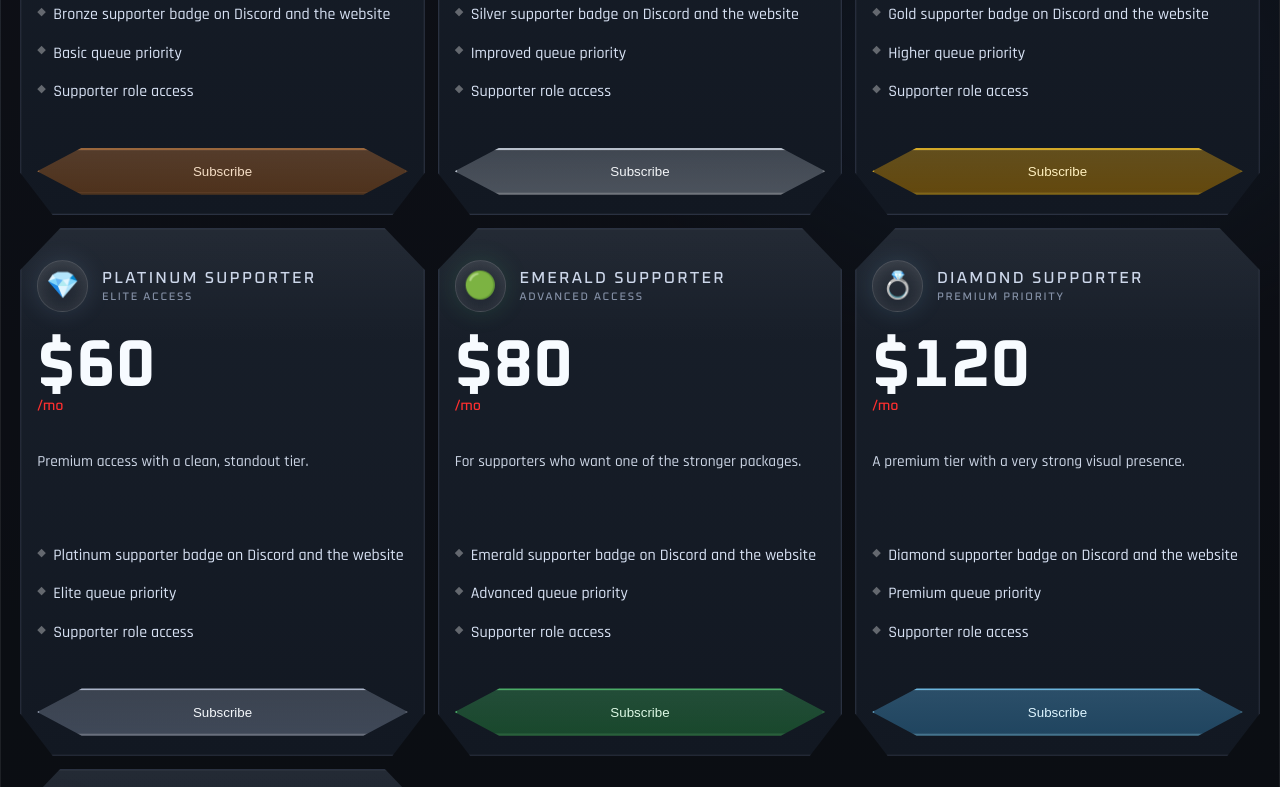
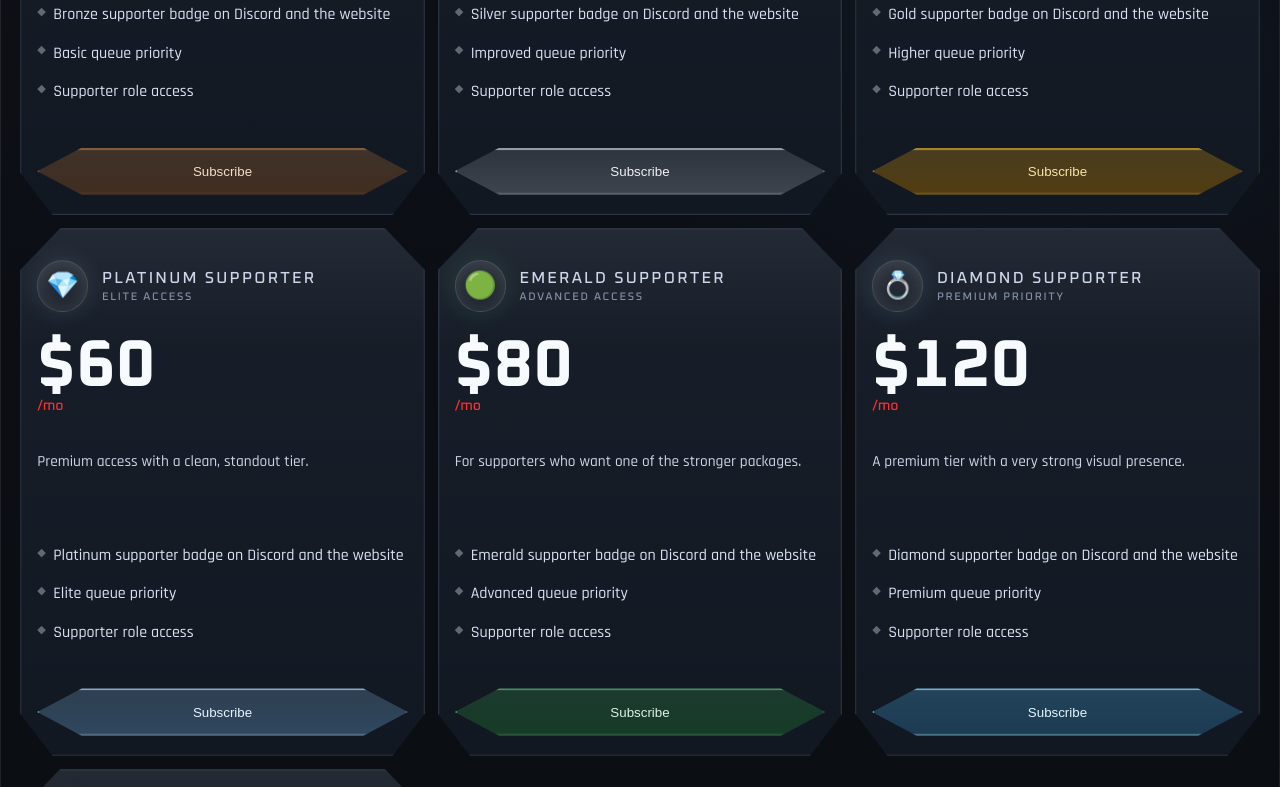
Before and after one commit to nicknubbz1/Bloodline-RP-Website, a plain HTML site: page store.html in a window 1280 px wide. Shown: the part 943-1730 px from the top of the page. Drawn offline with Linux system fonts and the light colour scheme; no server answers.

Commit message:
Soften supporter button tones

```diff
--- a/docs/style.css
+++ b/docs/style.css
@@ -513,52 +513,52 @@ main.page-shell {
 }
 
 .tier-bronze .store-subscribe-btn {
-  border-color: rgba(162, 109, 65, 0.9);
-  background: linear-gradient(180deg, rgba(133, 86, 49, 0.58), rgba(92, 56, 27, 0.82));
-  color: #f4ddc5;
-  box-shadow: inset 0 0 0 1px rgba(255, 205, 160, 0.06);
+  border-color: rgba(159, 112, 73, 0.7);
+  background: linear-gradient(180deg, rgba(119, 81, 50, 0.45), rgba(82, 54, 31, 0.72));
+  color: #f2ddc8;
+  box-shadow: inset 0 0 0 1px rgba(255, 205, 160, 0.04);
 }
 
 .tier-silver .store-subscribe-btn {
-  border-color: rgba(193, 201, 213, 0.92);
-  background: linear-gradient(180deg, rgba(139, 147, 158, 0.38), rgba(92, 99, 109, 0.78));
-  color: #f2f4f7;
-  box-shadow: inset 0 0 0 1px rgba(255, 255, 255, 0.06);
+  border-color: rgba(189, 197, 208, 0.68);
+  background: linear-gradient(180deg, rgba(116, 125, 135, 0.28), rgba(79, 87, 95, 0.7));
+  color: #eef1f5;
+  box-shadow: inset 0 0 0 1px rgba(255, 255, 255, 0.04);
 }
 
 .tier-gold .store-subscribe-btn {
-  border-color: rgba(214, 170, 41, 0.98);
-  background: linear-gradient(180deg, rgba(178, 132, 24, 0.5), rgba(115, 82, 10, 0.84));
-  color: #fff0bf;
-  box-shadow: inset 0 0 0 1px rgba(255, 226, 144, 0.08);
+  border-color: rgba(204, 160, 46, 0.72);
+  background: linear-gradient(180deg, rgba(156, 117, 28, 0.4), rgba(104, 74, 12, 0.74));
+  color: #f7e5a8;
+  box-shadow: inset 0 0 0 1px rgba(255, 226, 144, 0.05);
 }
 
 .tier-platinum .store-subscribe-btn {
-  border-color: rgba(183, 193, 214, 0.9);
-  background: linear-gradient(180deg, rgba(132, 143, 161, 0.36), rgba(76, 86, 103, 0.78));
-  color: #f4f7fb;
-  box-shadow: inset 0 0 0 1px rgba(255, 255, 255, 0.06);
+  border-color: rgba(150, 187, 221, 0.82);
+  background: linear-gradient(180deg, rgba(101, 139, 171, 0.34), rgba(58, 88, 116, 0.74));
+  color: #e5f5ff;
+  box-shadow: inset 0 0 0 1px rgba(196, 231, 255, 0.06);
 }
 
 .tier-emerald .store-subscribe-btn {
-  border-color: rgba(81, 183, 111, 0.9);
-  background: linear-gradient(180deg, rgba(53, 134, 80, 0.48), rgba(27, 83, 47, 0.82));
-  color: #dcf8e4;
-  box-shadow: inset 0 0 0 1px rgba(157, 255, 188, 0.07);
+  border-color: rgba(89, 176, 114, 0.74);
+  background: linear-gradient(180deg, rgba(43, 110, 66, 0.4), rgba(24, 72, 41, 0.74));
+  color: #def2e4;
+  box-shadow: inset 0 0 0 1px rgba(157, 255, 188, 0.05);
 }
 
 .tier-diamond .store-subscribe-btn {
-  border-color: rgba(112, 187, 227, 0.95);
-  background: linear-gradient(180deg, rgba(73, 143, 188, 0.46), rgba(35, 78, 108, 0.84));
-  color: #def5ff;
-  box-shadow: inset 0 0 0 1px rgba(187, 238, 255, 0.08);
+  border-color: rgba(124, 191, 225, 0.88);
+  background: linear-gradient(180deg, rgba(61, 132, 175, 0.4), rgba(33, 72, 101, 0.74));
+  color: #dff6ff;
+  box-shadow: inset 0 0 0 1px rgba(187, 238, 255, 0.06);
 }
 
 .tier-bloodline .store-subscribe-btn {
-  border-color: rgba(229, 94, 115, 0.95);
-  background: linear-gradient(180deg, rgba(158, 47, 63, 0.55), rgba(101, 21, 34, 0.86));
-  color: #ffe3e7;
-  box-shadow: inset 0 0 0 1px rgba(255, 179, 188, 0.08);
+  border-color: rgba(224, 90, 111, 0.8);
+  background: linear-gradient(180deg, rgba(136, 43, 57, 0.44), rgba(84, 20, 31, 0.76));
+  color: #ffe6ea;
+  box-shadow: inset 0 0 0 1px rgba(255, 179, 188, 0.05);
 }
 
 .tier-bronze .tier-icon {
--- a/style.css
+++ b/style.css
@@ -253,52 +253,52 @@ a { color: inherit; text-decoration: none; }
 }
 
 .tier-bronze .store-subscribe-btn {
-  border-color: rgba(162, 109, 65, 0.9);
-  background: linear-gradient(180deg, rgba(133, 86, 49, 0.58), rgba(92, 56, 27, 0.82));
-  color: #f4ddc5;
-  box-shadow: inset 0 0 0 1px rgba(255, 205, 160, 0.06);
+  border-color: rgba(159, 112, 73, 0.7);
+  background: linear-gradient(180deg, rgba(119, 81, 50, 0.45), rgba(82, 54, 31, 0.72));
+  color: #f2ddc8;
+  box-shadow: inset 0 0 0 1px rgba(255, 205, 160, 0.04);
 }
 
 .tier-silver .store-subscribe-btn {
-  border-color: rgba(193, 201, 213, 0.92);
-  background: linear-gradient(180deg, rgba(139, 147, 158, 0.38), rgba(92, 99, 109, 0.78));
-  color: #f2f4f7;
-  box-shadow: inset 0 0 0 1px rgba(255, 255, 255, 0.06);
+  border-color: rgba(189, 197, 208, 0.68);
+  background: linear-gradient(180deg, rgba(116, 125, 135, 0.28), rgba(79, 87, 95, 0.7));
+  color: #eef1f5;
+  box-shadow: inset 0 0 0 1px rgba(255, 255, 255, 0.04);
 }
 
 .tier-gold .store-subscribe-btn {
-  border-color: rgba(214, 170, 41, 0.98);
-  background: linear-gradient(180deg, rgba(178, 132, 24, 0.5), rgba(115, 82, 10, 0.84));
-  color: #fff0bf;
-  box-shadow: inset 0 0 0 1px rgba(255, 226, 144, 0.08);
+  border-color: rgba(204, 160, 46, 0.72);
+  background: linear-gradient(180deg, rgba(156, 117, 28, 0.4), rgba(104, 74, 12, 0.74));
+  color: #f7e5a8;
+  box-shadow: inset 0 0 0 1px rgba(255, 226, 144, 0.05);
 }
 
 .tier-platinum .store-subscribe-btn {
-  border-color: rgba(183, 193, 214, 0.9);
-  background: linear-gradient(180deg, rgba(132, 143, 161, 0.36), rgba(76, 86, 103, 0.78));
-  color: #f4f7fb;
-  box-shadow: inset 0 0 0 1px rgba(255, 255, 255, 0.06);
+  border-color: rgba(150, 187, 221, 0.82);
+  background: linear-gradient(180deg, rgba(101, 139, 171, 0.34), rgba(58, 88, 116, 0.74));
+  color: #e5f5ff;
+  box-shadow: inset 0 0 0 1px rgba(196, 231, 255, 0.06);
 }
 
 .tier-emerald .store-subscribe-btn {
-  border-color: rgba(81, 183, 111, 0.9);
-  background: linear-gradient(180deg, rgba(53, 134, 80, 0.48), rgba(27, 83, 47, 0.82));
-  color: #dcf8e4;
-  box-shadow: inset 0 0 0 1px rgba(157, 255, 188, 0.07);
+  border-color: rgba(89, 176, 114, 0.74);
+  background: linear-gradient(180deg, rgba(43, 110, 66, 0.4), rgba(24, 72, 41, 0.74));
+  color: #def2e4;
+  box-shadow: inset 0 0 0 1px rgba(157, 255, 188, 0.05);
 }
 
 .tier-diamond .store-subscribe-btn {
-  border-color: rgba(112, 187, 227, 0.95);
-  background: linear-gradient(180deg, rgba(73, 143, 188, 0.46), rgba(35, 78, 108, 0.84));
-  color: #def5ff;
-  box-shadow: inset 0 0 0 1px rgba(187, 238, 255, 0.08);
+  border-color: rgba(124, 191, 225, 0.88);
+  background: linear-gradient(180deg, rgba(61, 132, 175, 0.4), rgba(33, 72, 101, 0.74));
+  color: #dff6ff;
+  box-shadow: inset 0 0 0 1px rgba(187, 238, 255, 0.06);
 }
 
 .tier-bloodline .store-subscribe-btn {
-  border-color: rgba(229, 94, 115, 0.95);
-  background: linear-gradient(180deg, rgba(158, 47, 63, 0.55), rgba(101, 21, 34, 0.86));
-  color: #ffe3e7;
-  box-shadow: inset 0 0 0 1px rgba(255, 179, 188, 0.08);
+  border-color: rgba(224, 90, 111, 0.8);
+  background: linear-gradient(180deg, rgba(136, 43, 57, 0.44), rgba(84, 20, 31, 0.76));
+  color: #ffe6ea;
+  box-shadow: inset 0 0 0 1px rgba(255, 179, 188, 0.05);
 }
 
 .tier-bronze .tier-icon {
```
